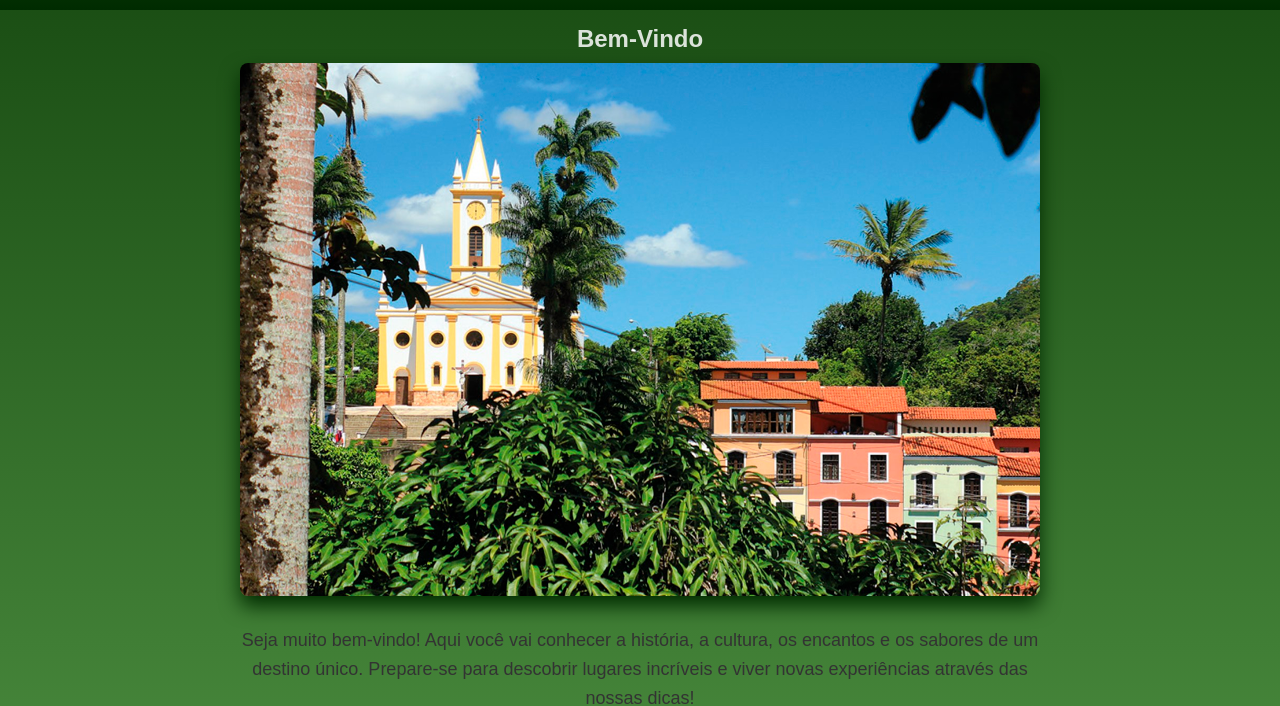
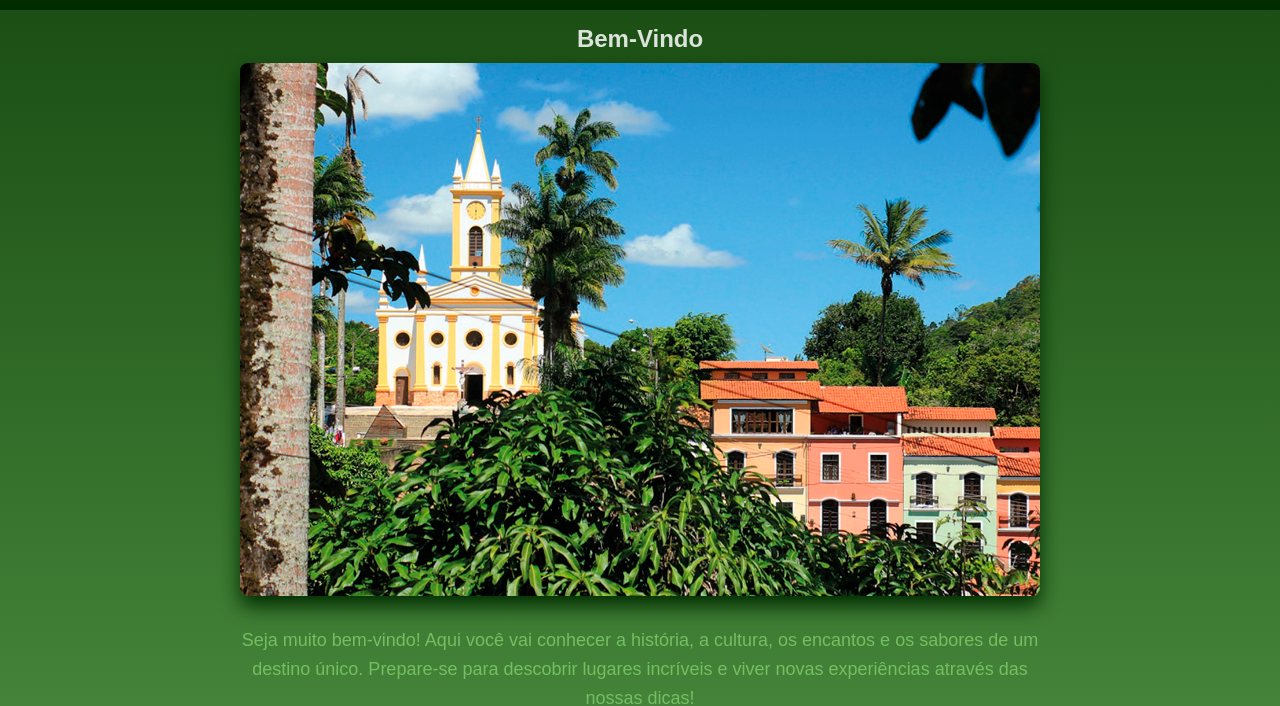
Before and after one commit to andersonqxd/Onde-quero-conhecer, a plain HTML site: page index.html in a window 1280 px wide. Shown: the part 95-801 px from the top of the page. Drawn offline with Linux system fonts and the light colour scheme.

Commit message:
page restaurantes update

```diff
--- a/css/style.css
+++ b/css/style.css
@@ -7,7 +7,7 @@
 body {
     font-family: Arial, sans-serif;
     background: linear-gradient(#15470f,#73bf62);
-    color: #333;
+    color: #73bf62;
     min-height: 100vh;
     display: flex;
     flex-direction: column;
```
